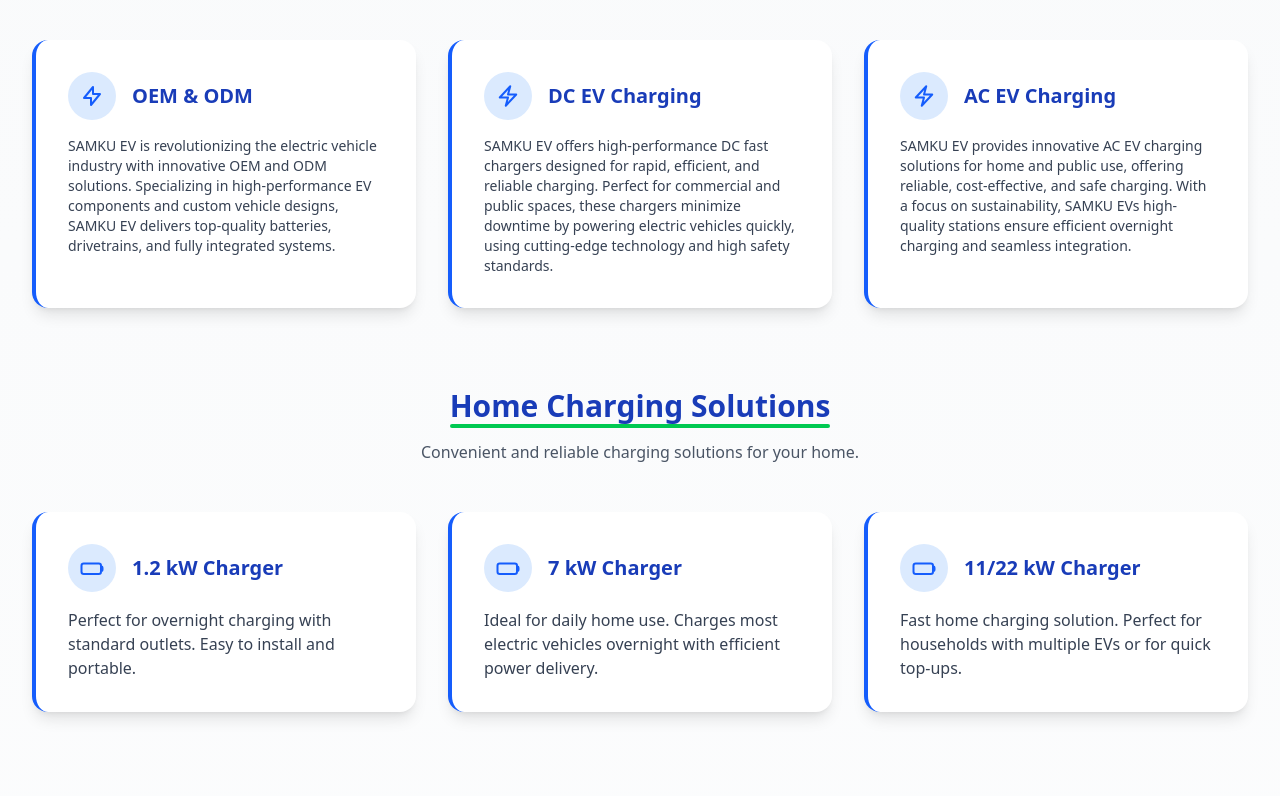
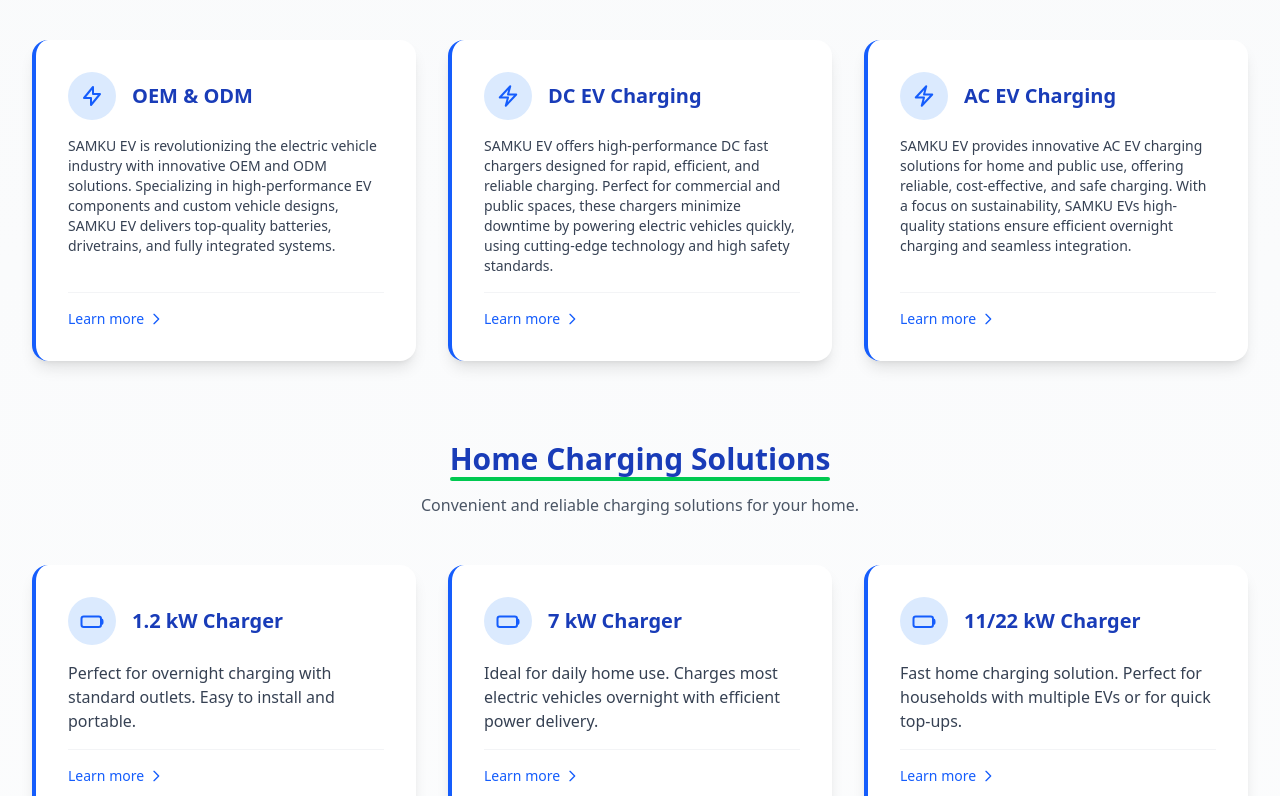
Before and after one commit to Yashwant2584/SamkuEVC, a React (Vite) app in the folder samkuevc/: page /ev-solutions in a window 1280 px wide. Shown: the part 240-1036 px from the top of the page. Built offline with nearby package versions, Linux system fonts and the light colour scheme.

Commit message:
updated evsolutions page

```diff
--- a/samkuevc/src/landingpage/EVSolutions.jsx
+++ b/samkuevc/src/landingpage/EVSolutions.jsx
@@ -44,7 +44,7 @@
                 initial={{ opacity: 0, x: index * 50 - 50 }}
                 animate={{ opacity: 1, x: 0 }}
                 transition={{ delay: 0.2 * index + 0.3, duration: 0.6 }}
-                className="bg-white p-8 rounded-2xl shadow-lg hover:shadow-xl transition duration-300 border-l-4 border-blue-600"
+                className="bg-white p-8 rounded-2xl shadow-lg hover:shadow-xl transition duration-300 border-l-4 border-blue-600 flex flex-col"
               >
                 <div className="flex items-center mb-4">
                   <div className="w-12 h-12 rounded-full bg-blue-100 flex items-center justify-center mr-4 flex-shrink-0">
@@ -54,7 +54,15 @@
                   </div>
                   <h3 className="text-xl font-bold text-blue-800">{card.title}</h3>
                 </div>
-                <p className="text-gray-700 text-sm">{card.description}</p>
+                <p className="text-gray-700 text-sm flex-grow">{card.description}</p>
+                <div className="mt-4 pt-4 border-t border-gray-100">
+                  <button className="text-sm font-medium text-blue-600 hover:text-blue-800 flex items-center">
+                    Learn more
+                    <svg xmlns="http://www.w3.org/2000/svg" className="h-4 w-4 ml-1" fill="none" viewBox="0 0 24 24" stroke="currentColor">
+                      <path strokeLinecap="round" strokeLinejoin="round" strokeWidth={2} d="M9 5l7 7-7 7" />
+                    </svg>
+                  </button>
+                </div>
               </motion.div>
             ))}
           </div>
@@ -95,7 +103,7 @@
                   initial={{ opacity: 0, y: 30 }}
                   animate={{ opacity: 1, y: 0 }}
                   transition={{ delay: 0.2 * index + 0.3, duration: 0.6 }}
-                  className="bg-white p-8 rounded-2xl shadow-lg hover:shadow-xl transition duration-300 border-l-4 border-blue-600"
+                  className="bg-white p-8 rounded-2xl shadow-lg hover:shadow-xl transition duration-300 border-l-4 border-blue-600 flex flex-col"
                 >
                   <div className="flex items-center mb-4">
                     <div className="w-12 h-12 rounded-full bg-blue-100 flex items-center justify-center mr-4">
@@ -105,7 +113,15 @@
                     </div>
                     <h3 className="text-xl font-bold text-blue-800">{charger.power} Charger</h3>
                   </div>
-                  <p className="text-gray-700">{charger.description}</p>
+                  <p className="text-gray-700 flex-grow">{charger.description}</p>
+                  <div className="mt-4 pt-4 border-t border-gray-100">
+                    <button className="text-sm font-medium text-blue-600 hover:text-blue-800 flex items-center">
+                      Learn more
+                      <svg xmlns="http://www.w3.org/2000/svg" className="h-4 w-4 ml-1" fill="none" viewBox="0 0 24 24" stroke="currentColor">
+                        <path strokeLinecap="round" strokeLinejoin="round" strokeWidth={2} d="M9 5l7 7-7 7" />
+                      </svg>
+                    </button>
+                  </div>
                 </motion.div>
               ))}
             </div>
```
